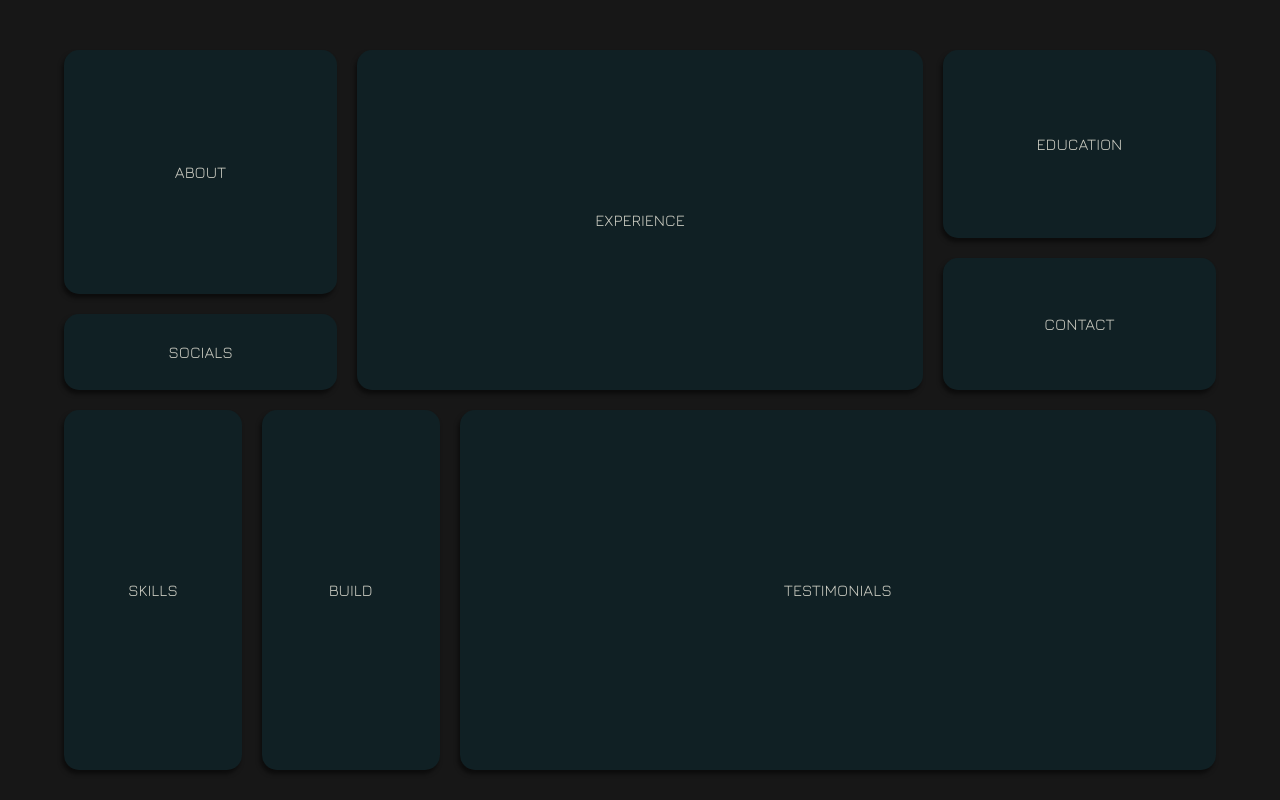
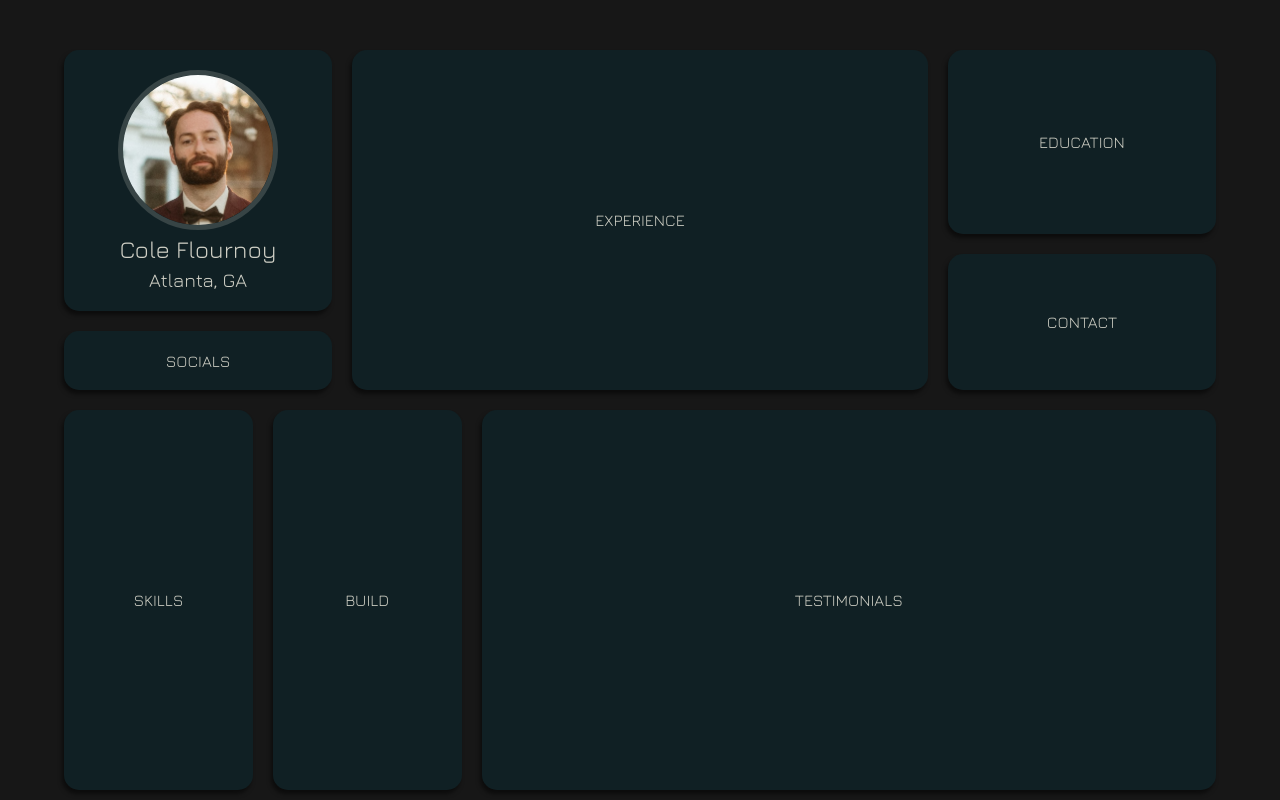
Before and after one commit to cole-flournoy/porfolio-site, a React (Vite) app: page / in a window 1280 px wide. Built offline with nearby package versions, Linux system fonts and the light colour scheme.

Commit message:
Add about summary

```diff
--- a/src/App.css
+++ b/src/App.css
@@ -33,7 +33,7 @@
 .grid-section {
   background-color: var(--color-grid-background);
   display: flex;
-  padding: 10px;
+  padding: 20px;
   align-items: center;
   justify-content: center;
   border-radius: 15px;
--- a/src/App.tsx
+++ b/src/App.tsx
@@ -1,4 +1,5 @@
 import './App.css'
+import About from './sections/about'
 
 function App() {
   return (
@@ -6,7 +7,7 @@ function App() {
       <div className='grid-top-row'>
         <div style={{ display: 'flex', flexDirection: 'column', gap: 'var(--section-gap)', width: '25%' }}>
           <div className='grid-section' style={{ height: '80%' }}>
-            ABOUT
+            <About />
           </div>
           <div className='grid-section' style={{ height: '20%' }}>
             SOCIALS
--- a/src/index.css
+++ b/src/index.css
@@ -1,7 +1,13 @@
 :root {
   --color-light-text: #D0D0C6;
+  --color-faded-light-text: rgba(208, 208, 198, 0.2);
   --color-dark-background: #171717;
   --color-grid-background: #102024;
+
+  --text-size-header: 1.5rem;
+  --text-size-subheader: 1.2rem;
+  --text-size-body: 1rem;
+  --text-size-small: 0.8rem;
 
   /* color-scheme: light dark; */
   font-family: 'Jura', sans-serif;
--- /dev/null
+++ b/src/sections/About.tsx
@@ -0,0 +1,19 @@
+import headshot from '../assets/portfolio_headshot.jpg'
+
+const About = () => {
+  return (
+    <span id="about" style={{ display: 'flex', flexDirection: 'column', gap: '5px', alignItems: 'center' }}>
+      <div style={{ width: '150px', height: '150px', overflow: 'hidden', borderRadius: '50%', display: 'flex', justifyContent: 'center', alignItems: 'center', border: '5px solid var(--color-faded-light-text)' }}>
+        <img src={headshot} alt="Cole Flournoy headshot" style={{ width: '235px', height: '235px', transform: 'translateY(-5px)' }} />
+      </div>
+      <span style={{ fontSize: 'var(--text-size-header' }}>
+        Cole Flournoy
+      </span>
+      <span style={{ fontSize: 'var(--text-size-subheader)' }}>
+        Atlanta, GA
+      </span>
+    </span>
+  );
+}
+
+export default About;
```
Also changed, not shown: src/assets/portfolio_headshot.jpg (added).
